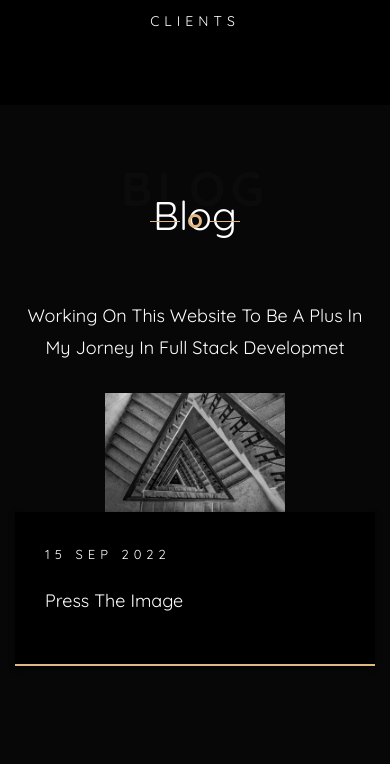
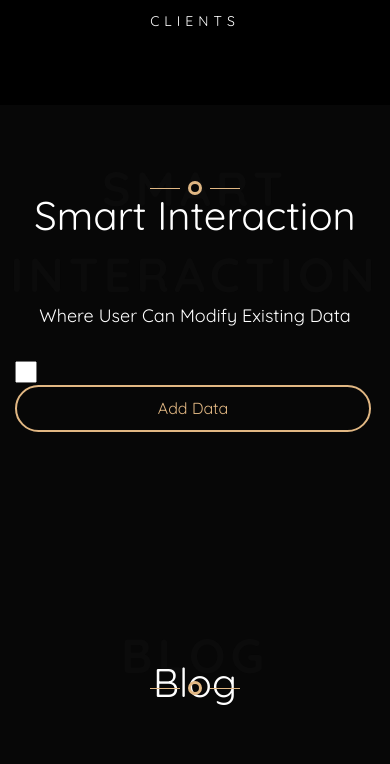
Before and after one commit to JasonCode2022/Web-CV-Jason, a website: page Jas/demo/dark/index.html in a window 390 px wide. Shown: the part 5736-6500 px from the top of the page. Drawn offline with Linux system fonts and the light colour scheme; no server answers.

Commit message:
Till The Smart Section

```diff
--- a/Jas/demo/dark/index.html
+++ b/Jas/demo/dark/index.html
@@ -429,6 +429,53 @@
       </div>
       <!-- End Counters Section -->
 
+
+      <!-- Smart Interaction Section -->
+      <section id="blog" class="bg-section bg-dark">
+         <div class="container">
+            <div class="row">
+               <div class="col-md-8 col-md-offset-2 text-center heading">
+                  <div class="header-page">
+                     <h2>Smart Interaction</h2>
+                     <span></span>
+                  </div>
+                  <span class="heading-meta-sub">Smart Interaction</span>
+                  </br>
+                  <p>Where User Can Modify Existing Data</p>
+               </div>
+            </div>
+            <div class="row">
+               <script>
+
+                  fetch('http://localhost:3000/index')
+
+                     .then(response => response.json())
+
+                     .then(json => console.log(json));
+
+               </script>
+
+               <div class="col-md-2">
+
+                  <div class="blog">
+
+                     <!-- <a href=""><img class="img-responsive" src="images/img-2.jpg" alt=""></a> -->
+                     <select>
+
+                        <option></option>
+
+                     </select>
+                     <a id="AddData" class="btn btn">Add Data</a>
+
+                  </div>
+               </div>
+
+            </div>
+         </div>
+      </section>
+
+      <!-- End Of Smart Interaction Section -->
+
       <!-- Works Section -->
 
       <!-- End Works Section -->
@@ -443,7 +490,7 @@
                      <span></span>
                   </div>
                   <span class="heading-meta-sub">BLOG</span>
-               </br>
+                  </br>
                   <p>Working On This Website To Be A Plus In My Jorney In Full Stack Developmet</p>
                </div>
             </div>
--- a/package.json
+++ b/package.json
@@ -1,5 +1,6 @@
 {
   "dependencies": {
+    "cors": "^2.8.5",
     "express": "^4.18.1"
   }
 }
```
Also changed, not shown: Jas/demo/dark/js/smart.js (deleted, +0 -8 lines), Jas/demo/dark/smart.js (added, +16 -0 lines), 2 other files.
